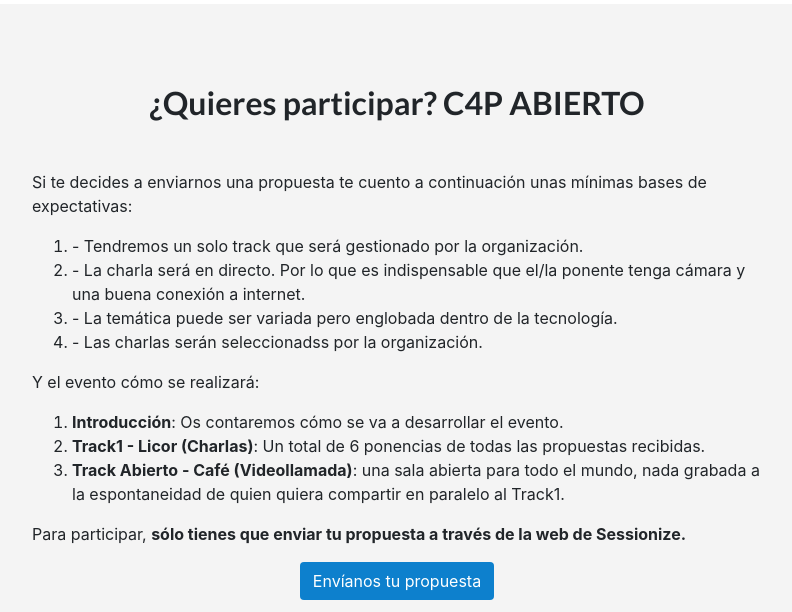
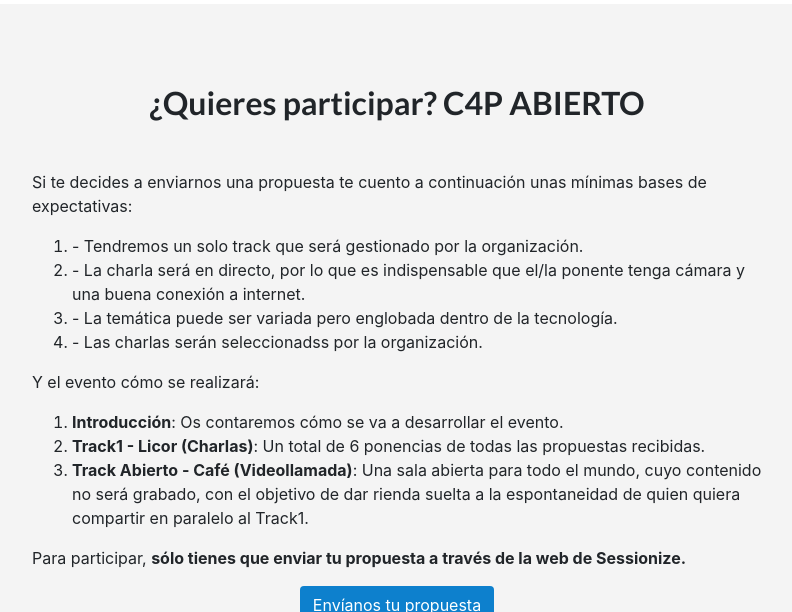
Before and after one commit to compostelatech/compostelatech.github.io, a Jekyll site: the page built from licorcafonf2020.html, in a window 1280 px wide and 900 px high, scrolled down 1326 px, cut to the strip 0-612 px from the top of the window. Shown: the whole strip, without its empty margins (243-1035 px from the left). Built offline with Jekyll 4.4.1, drawn with Linux system fonts in a browser that asks for light colours.

Commit message:
Update C4P & event descriptions

```diff
--- a/licorcafonf2020.html
+++ b/licorcafonf2020.html
@@ -73,7 +73,7 @@ featured_image: /img/licorcaconf-2020/BIGlicorcaconfCAFE.png
                     Si te decides a enviarnos una propuesta te cuento a continuación unas mínimas bases de expectativas:
                     <ol>
                       <li>- Tendremos un solo track que será gestionado por la organización.</li>
-                      <li>- La charla será en directo. Por lo que es indispensable que el/la ponente tenga cámara y una buena conexión a internet.</li>
+                      <li>- La charla será en directo, por lo que es indispensable que el/la ponente tenga cámara y una buena conexión a internet.</li>
                       <li>- La temática puede ser variada pero englobada dentro de la tecnología. </li>
                       <li>- Las charlas serán seleccionadss por la organización.</li>
                     </ol>
@@ -82,7 +82,7 @@ featured_image: /img/licorcaconf-2020/BIGlicorcaconfCAFE.png
                   <ol>
                     <li><b>Introducción</b>: Os contaremos cómo se va a desarrollar el evento.</li>
                     <li><b>Track1 - Licor (Charlas)</b>: Un total de 6 ponencias de todas las propuestas recibidas.</li>
-                    <li><b>Track Abierto - Café (Videollamada)</b>: una sala abierta para todo el mundo, nada grabada a la espontaneidad de quien quiera compartir en paralelo al Track1.</li>
+                    <li><b>Track Abierto - Café (Videollamada)</b>: Una sala abierta para todo el mundo, cuyo contenido no será grabado, con el objetivo de dar rienda suelta a la espontaneidad de quien quiera compartir en paralelo al Track1.</li>
                   </ol>
 
                   <p>Para participar, <b>sólo tienes que enviar tu propuesta a través de la web de Sessionize.</b></p>
```
